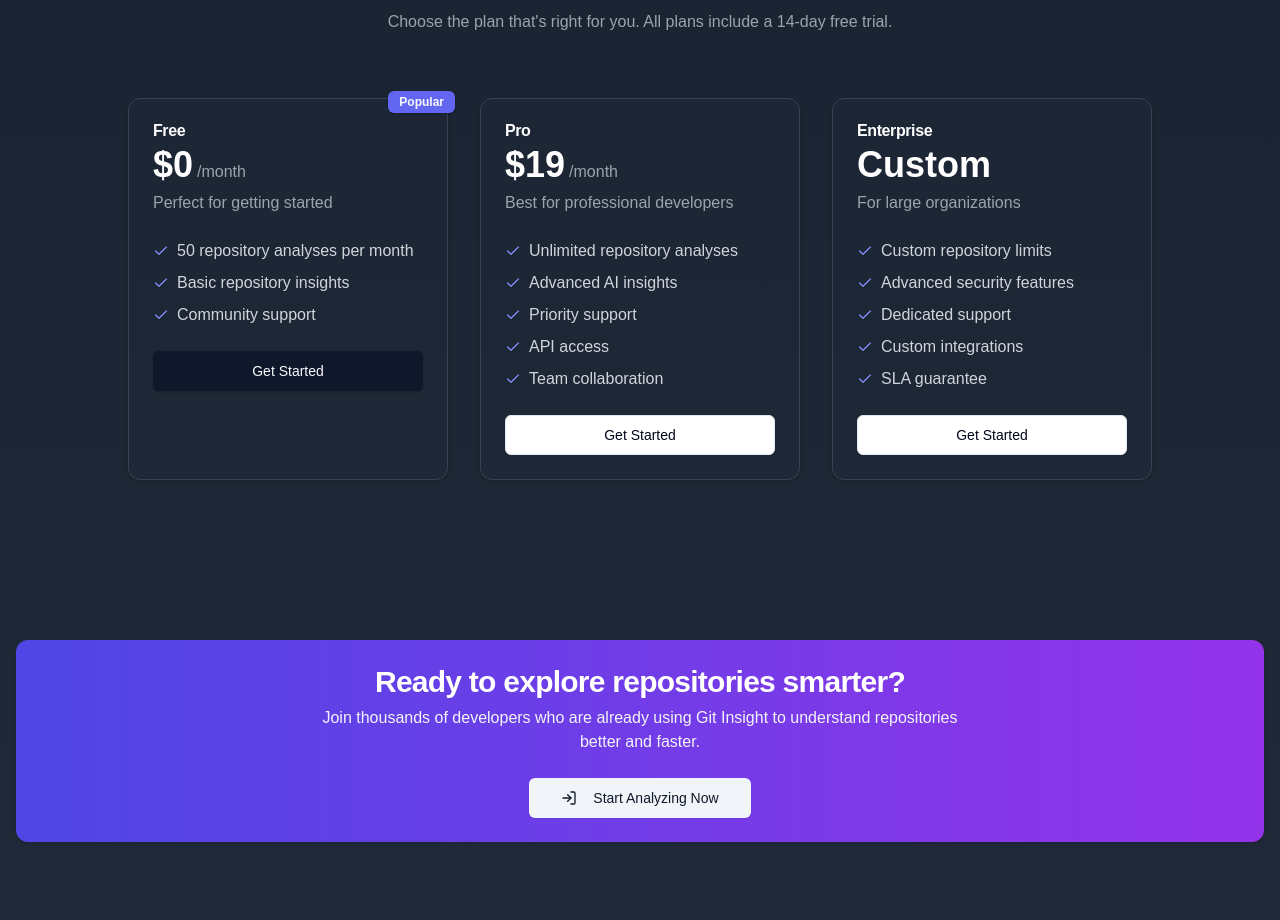
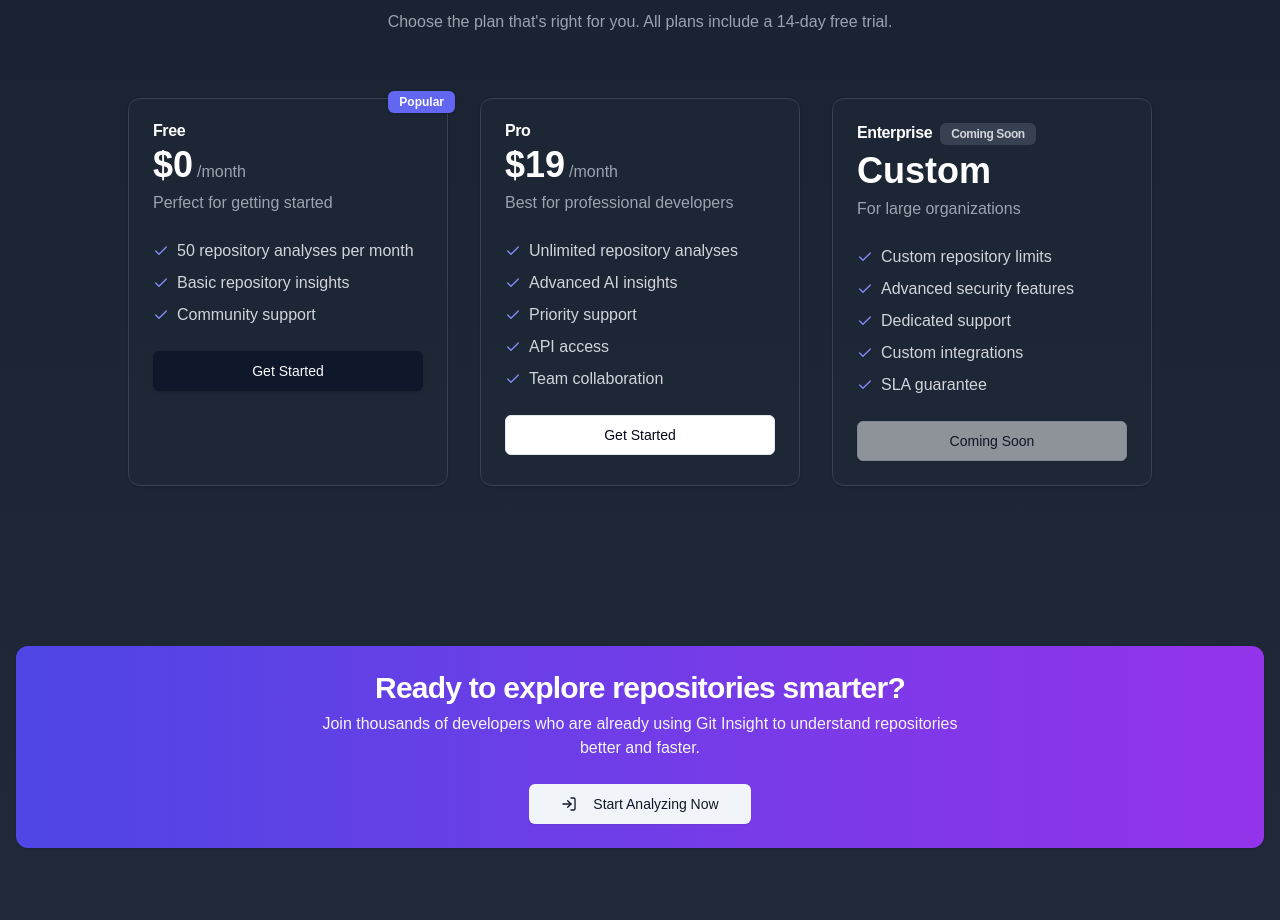
Before and after one commit to kirandash/git-insight, a Next.js app: page / in a window 1280 px wide. Shown: the part 1840-2760 px from the top of the page. Built offline with nearby package versions, Linux system fonts and the light colour scheme; no server answers.

Commit message:
22 Add coming soon info

```diff
--- a/src/app/page.tsx
+++ b/src/app/page.tsx
@@ -58,6 +58,7 @@
         "Custom integrations",
         "SLA guarantee",
       ],
+      comingSoon: true,
     },
   ];
 
@@ -234,7 +235,17 @@
                   </Badge>
                 )}
                 <CardHeader>
-                  <CardTitle className="text-white">{plan.name}</CardTitle>
+                  <CardTitle className="text-white">
+                    {plan.name}
+                    {plan.comingSoon && (
+                      <Badge
+                        variant="secondary"
+                        className="ml-2 bg-gray-700 text-gray-300"
+                      >
+                        Coming Soon
+                      </Badge>
+                    )}
+                  </CardTitle>
                   <div className="flex items-baseline gap-1">
                     <span className="text-4xl font-bold text-white">
                       {plan.price}
@@ -259,7 +270,16 @@
                   </ul>
                 </CardContent>
                 <CardFooter>
-                  {!session ? (
+                  {plan.comingSoon ? (
+                    <Button
+                      size="lg"
+                      className="w-full"
+                      variant="outline"
+                      disabled
+                    >
+                      Coming Soon
+                    </Button>
+                  ) : !session ? (
                     <form
                       className="w-full"
                       action={async () => {
```
Also changed, not shown: Notes.mdx (+8 -0 lines).
